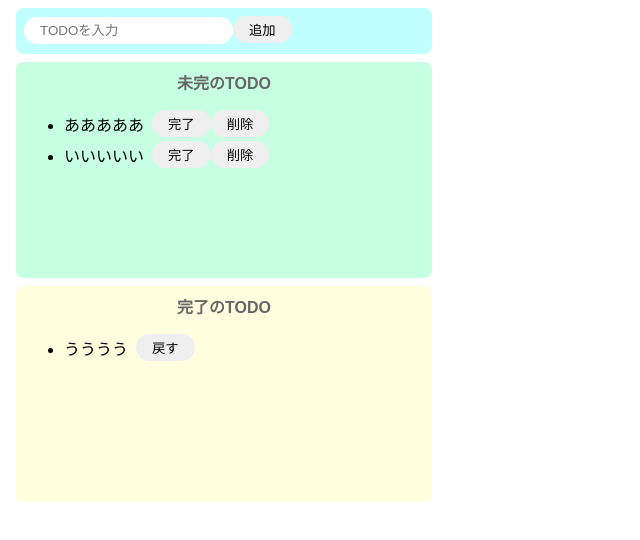
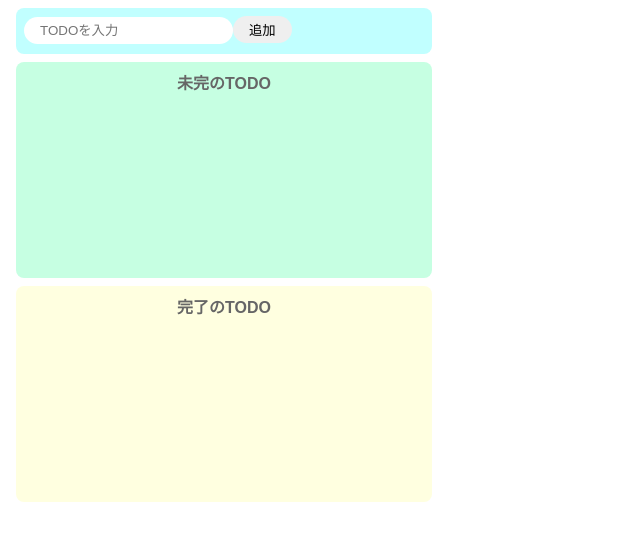
Before and after one commit to takumines/react-practice, a React (Create React App) app: page / in a window 1280 px wide. Shown: the top 540 px of the page, without its empty margins (0-640 px from the left). Built offline with nearby package versions, Linux system fonts and the light colour scheme.

Commit message:
todoの上限管理

```diff
--- a/src/App.jsx
+++ b/src/App.jsx
@@ -6,11 +6,8 @@ import { CompleteTodos } from "./components/CompleteTodos";
 
 export const App = () => {
   const [todoText, setTodoText] = useState("");
-  const [incompleteTodos, setIncompleteTodos] = useState([
-    "あああああ",
-    "いいいいい"
-  ]);
-  const [completeTodos, setCompleteTodos] = useState(["うううう"]);
+  const [incompleteTodos, setIncompleteTodos] = useState([]);
+  const [completeTodos, setCompleteTodos] = useState([]);
 
   const onChangeTodoText = (event) => setTodoText(event.target.value);
 
@@ -51,7 +48,13 @@ export const App = () => {
         todoText={todoText}
         onChange={onChangeTodoText}
         onClick={onClickAdd}
+        disabled={incompleteTodos.length >= 5}
       />
+      {incompleteTodos.length >= 5 && (
+        <p style={{ color: "red" }}>
+          登録できるtodo５個までだよ〜。消化しよ〜。
+        </p>
+      )}
       <IncompleteTodos
         todos={incompleteTodos}
         onClickComplete={onClickComplete}
--- a/src/components/InputTodo.jsx
+++ b/src/components/InputTodo.jsx
@@ -1,11 +1,18 @@
 import React from "react";
 
 export const InputTodo = (props) => {
-  const { todoText, onChange, onClick } = props;
+  const { todoText, onChange, onClick, disabled } = props;
   return (
     <div className="input-area">
-      <input value={todoText} onChange={onChange} placeholder="TODOを入力" />
-      <button onClick={onClick}>追加</button>
+      <input
+        disabled={disabled}
+        value={todoText}
+        onChange={onChange}
+        placeholder="TODOを入力"
+      />
+      <button disabled={disabled} onClick={onClick}>
+        追加
+      </button>
     </div>
   );
 };
```
